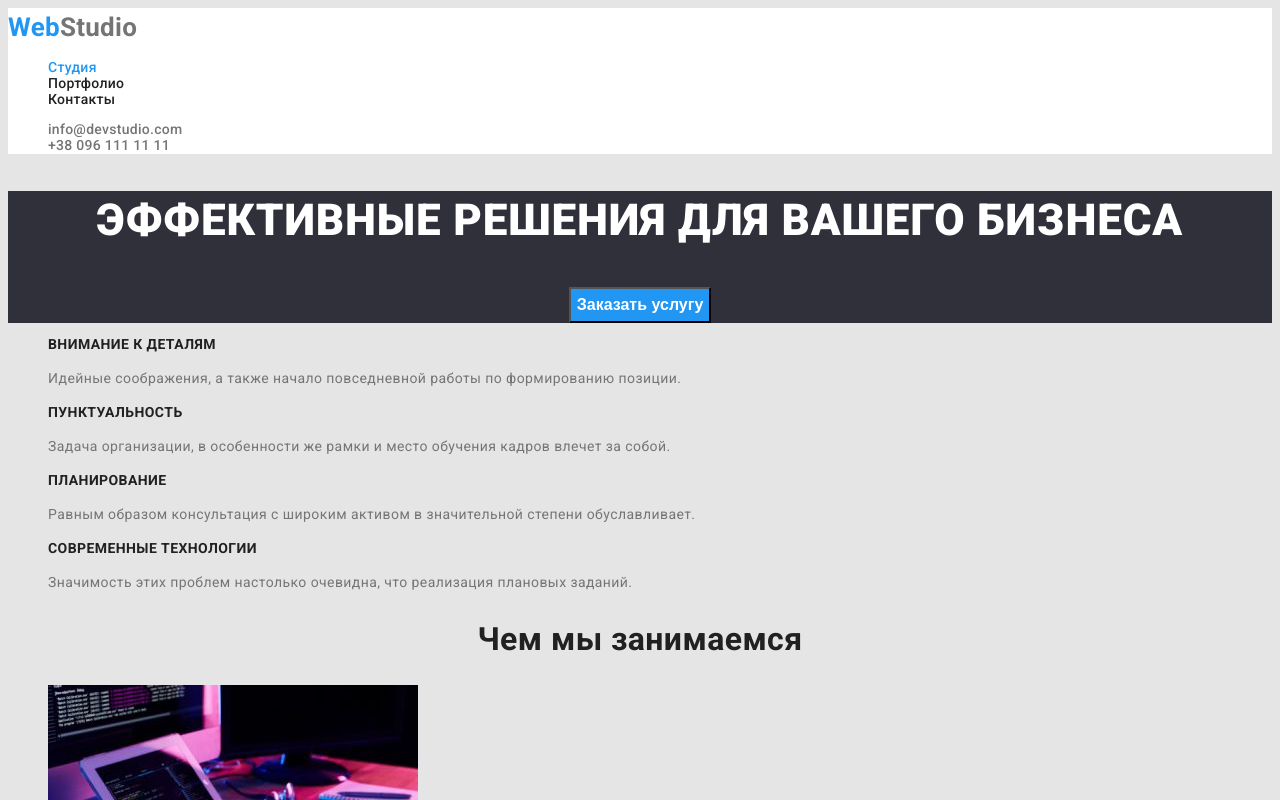
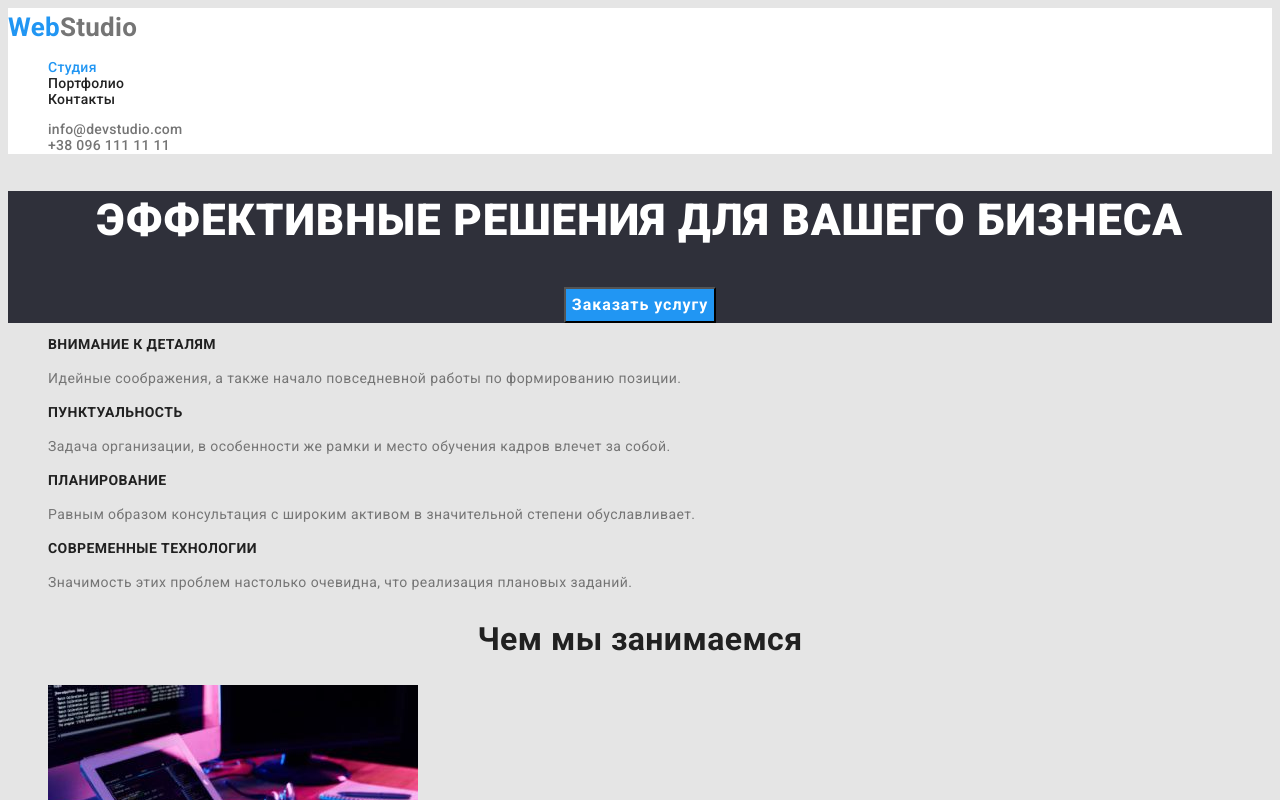
Before and after one commit to BleiKYer/goit-markup-hw-02, a plain HTML site: page index.html in a window 1280 px wide. Shown: the top 800 px of the page. Drawn offline with Linux system fonts and the light colour scheme.

Commit message:
button
corrected button on main page

```diff
--- a/css/styles.css
+++ b/css/styles.css
@@ -93,9 +93,11 @@ body {
   background-color: var(--accent-color);
   color: var(--primary-white);
 
+  font-family: inherit;
   font-weight: 700;
   font-size: 16px;
   line-height: 1.87;
+  letter-spacing: 0.06em;
 }
 
 /* Features */
```
